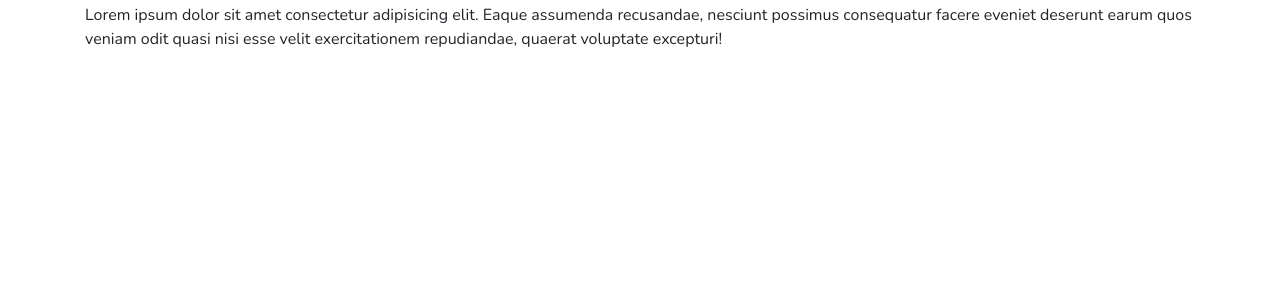
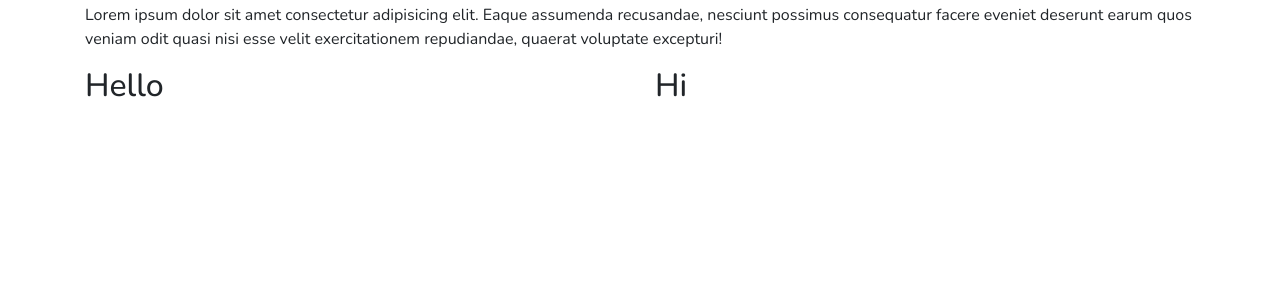
Before and after one commit to Xisravbek/StartUp, a plain HTML site: page index.html in a window 1280 px wide. Shown: the part 740-1039 px from the top of the page. Drawn offline with nearby package versions, Linux system fonts and the light colour scheme; a small style sheet from the web is missing.

Commit message:
test-seconsd sectionni qo'shildi

```diff
--- a/index.html
+++ b/index.html
@@ -98,6 +98,19 @@
       </div>
     </div>
   </section>
+  <section class="test-second">
+    <div class="container">
+      <div class="row">
+        <div class="col-6">
+          <h2>Hello</h2>
+        </div>
+        <div class="col-6">
+          <h2>Hi</h2>
+        </div>
+      </div>
+    </div>
+  </section>
+
   <section class="hero">
     <div class="container">
       <div class="carousel-controls">
```
